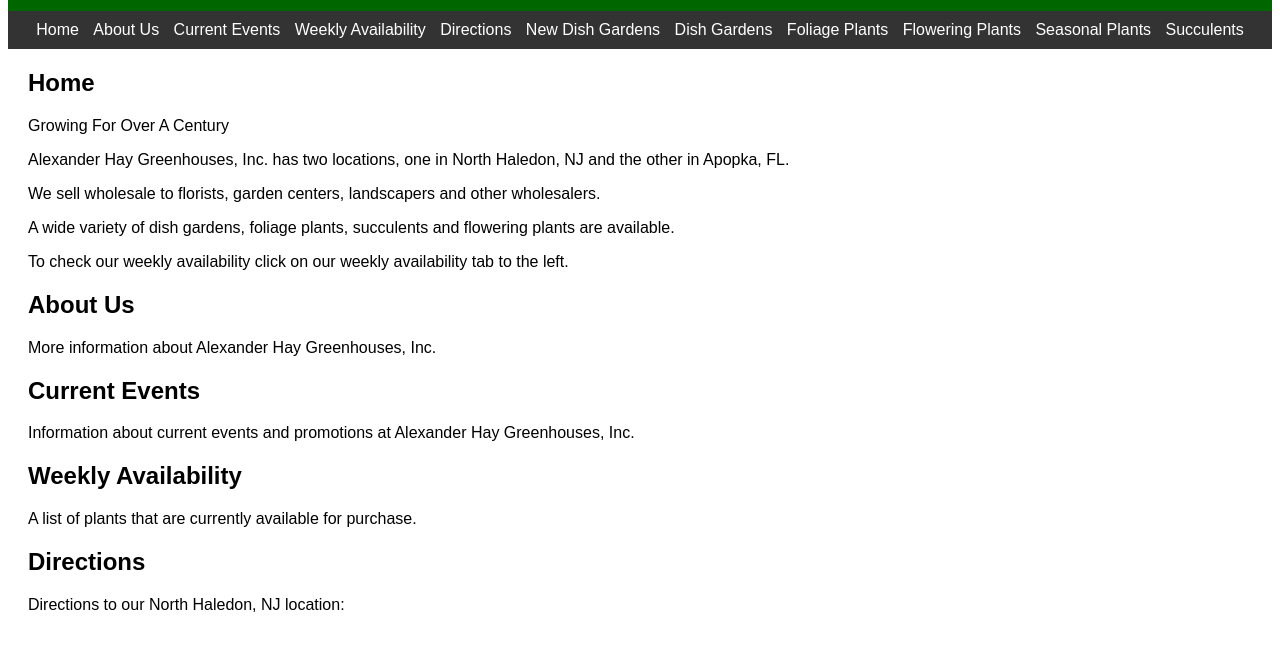
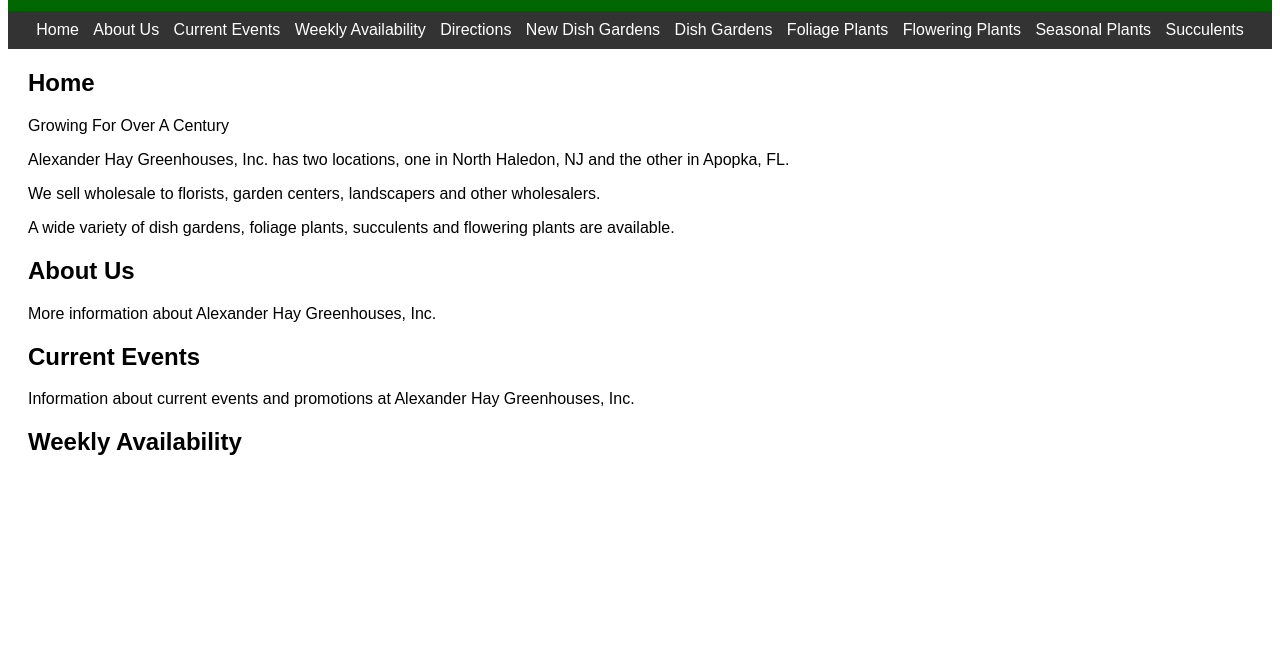
Before and after one commit to chris-eelman/Alexander-Hay-Greenhouses-Website, a plain HTML site: page index.html in a window 1280 px wide. Shown: the part 97-746 px from the top of the page. Drawn offline with Linux system fonts and the light colour scheme.

Commit message:
Update index.html

```diff
--- a/index.html
+++ b/index.html
@@ -70,16 +70,12 @@
 		<p>Alexander Hay Greenhouses, Inc. has two locations, one in North Haledon, NJ and the other in Apopka, FL.</p>
 		<p>We sell wholesale to florists, garden centers, landscapers and other wholesalers.</p>
 		<p>A wide variety of dish gardens, foliage plants, succulents and flowering plants are available.</p>
-		<p>To check our weekly availability click on our weekly availability tab to the left.</p>
 		<h2 id="about-us">About Us</h2>
 		<p>More information about Alexander Hay Greenhouses, Inc.</p>
 		<h2 id="current-events">Current Events</h2>
 		<p>Information about current events and promotions at Alexander Hay Greenhouses, Inc.</p>
 		<h2 id="weekly-availability">Weekly Availability</h2>
-		<p>A list of plants that are currently available for purchase.</p>
-		<h2 id="directions">Directions</h2>
-		<p>Directions to our North Haledon, NJ location:</p>
-		<embed src="availability_feb.pdf" width="800px" height="2100px" />
+		<embed src="availability_feb.pdf" width="800px" height="1500px" />
 
   </div>
 </body>
```
